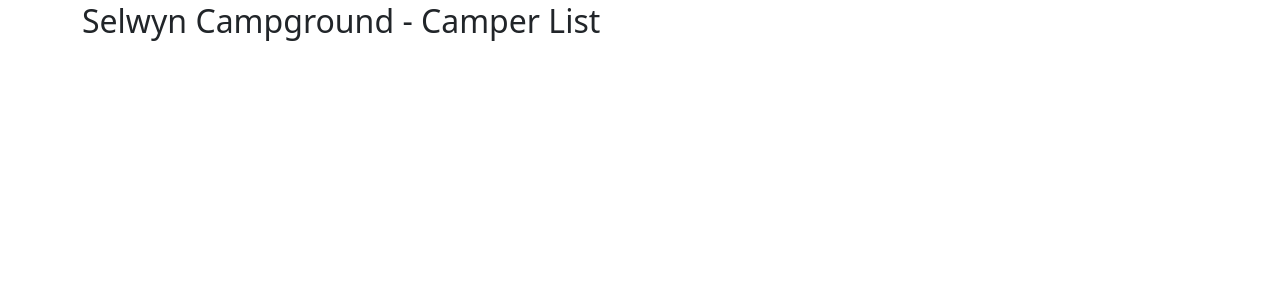
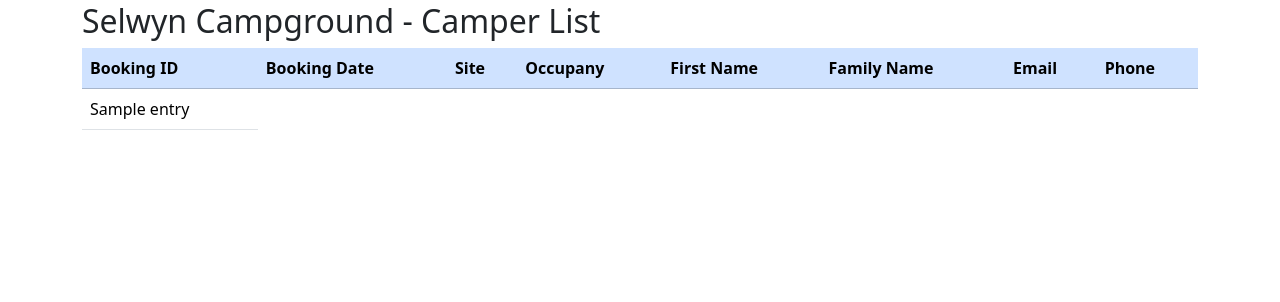
Before and after one commit to TaiJoLo/scg, a Flask app: template templates/camperlist.html in a window 1280 px wide. Shown: the part 72-374 px from the top of the page. Run offline with Flask 3, Linux system fonts and the light colour scheme; the template is opened without the code that fills it: most values are stand-ins (such as "Sample title", 1, 10 or a date in 2020).

Commit message:
feat: Set Flask secret key and add flash messages, move table from datepicker camper to camperlist
- Add secret_key to Flask application for session management and flash messages
- Ensure proper handling of form submission and user feedback for booking form validation

```diff
--- a/app.py
+++ b/app.py
@@ -3,6 +3,7 @@ from flask import render_template
 from flask import request
 from flask import redirect
 from flask import url_for
+from flask import flash
 import re
 from datetime import datetime
 from datetime import date
@@ -12,6 +13,7 @@ from mysql.connector import FieldType
 import connect
 
 app = Flask(__name__)
+app.secret_key = 'flash'
 
 dbconn = None
 connection = None
@@ -47,57 +49,71 @@ def campers():
         connection.execute("SELECT bookings.booking_id,bookings.booking_date,sites.site_id,sites.occupancy ,customers.firstname,customers.familyname,customers.email, customers.phone FROM bookings join sites on site = site_id inner join customers on customer = customer_id where booking_date= %s;",(campDate,))
         camperList = connection.fetchall()
         print(camperList)
-        return render_template("datepickercamper.html", camperlist = camperList)
+        return render_template("camperlist.html", camperlist = camperList)
 
 @app.route("/booking", methods=['GET','POST'])
 def booking():
     if request.method == "GET":
-        return render_template("datepicker.html", currentdate = datetime.now().date())
+        return render_template("datepicker.html", currentdate=datetime.now().date())
     else:
         bookingNights = request.form.get('bookingnights')
         bookingDate = request.form.get('bookingdate')
         occupancy = request.form.get('occupancy')
-        firstNight = date.fromisoformat(bookingDate)
+
+        if not bookingDate:
+            flash('Booking date is required.')
+            return redirect(url_for('booking'))
+
+        try:
+            firstNight = date.fromisoformat(bookingDate)
+        except ValueError:
+            flash('Invalid date format. Please use YYYY-MM-DD.')
+            return redirect(url_for('booking'))
 
         lastNight = firstNight + timedelta(days=int(bookingNights))
         connection = getCursor()
         connection.execute("SELECT * FROM customers;")
         customerList = connection.fetchall()
-        connection.execute("select * from sites where occupancy >= %s AND site_id not in (select site from bookings where booking_date between %s AND %s);",(occupancy,firstNight,lastNight))
+        connection.execute("""SELECT * FROM sites
+                              WHERE occupancy >= %s
+                              AND site_id NOT IN
+                                  (SELECT site
+                                   FROM bookings
+                                   WHERE booking_date BETWEEN %s AND %s);""",
+                           (occupancy, firstNight, lastNight))
         siteList = connection.fetchall()
-        return render_template("bookingform.html", customerlist = customerList, bookingdate=bookingDate, sitelist = siteList, bookingnights = bookingNights, occupancy = occupancy)
+        return render_template("bookingform.html", customerlist=customerList, bookingdate=bookingDate, sitelist=siteList, bookingnights=bookingNights, occupancy=occupancy)
+
 
 @app.route("/booking/add", methods=['POST'])
 def makebooking():
-    # Extracting data from the form
     customer_id = request.form.get('customer')
     site_id = request.form.get('site')
     bookingDate = request.form.get('bookingdate')
     bookingNights = int(request.form.get('bookingnights'))
     occupancy = int(request.form.get('occupancy'))
 
-    # Parsing the booking start date
-    start_date = date.fromisoformat(bookingDate)
+    try:
+        start_date = date.fromisoformat(bookingDate)
+    except ValueError:
+        flash('Invalid date format. Please use YYYY-MM-DD.')
+        return redirect(url_for('booking'))
 
-    # Establishing database connection
     connection = getCursor()
 
-    # Inserting booking data for each night of the booking
     sql_query = """
-        INSERT INTO bookings (booking_date, customer, site,occupancy)
+        INSERT INTO bookings (booking_date, customer, site, occupancy)
         VALUES (%s, %s, %s, %s);
     """
     for night in range(bookingNights):
         booking_night_date = start_date + timedelta(days=night)
         connection.execute(sql_query, (booking_night_date, customer_id, site_id, occupancy))
 
-    # Fetching the customer's first name and family name
     connection.execute("SELECT firstname, familyname FROM customers WHERE customer_id = %s", (customer_id,))
     customer = connection.fetchone()
     fname = customer[0]
     sname = customer[1]
 
-    # Redirecting to a success page
     return render_template('success.html', message='Booking successfully added!', customer_id=customer_id, fname=fname, sname=sname, site_id=site_id, booking_date=bookingDate, booking_nights=bookingNights, occupancy=occupancy)
 
 
--- a/templates/camperlist.html
+++ b/templates/camperlist.html
@@ -1,7 +1,29 @@
-{% extends "base.html" %}
-{% block content %}
+{% extends "base.html" %} {% block content %}
 <h2>Selwyn Campground - Camper List</h2>
 
 <!-- Insert code to loop over the list of campers and display them -->
+<table class="table table-hover">
+  <thead class="table-primary">
+    <tr>
+      <th scope="col">Booking ID</th>
+      <th scope="col">Booking Date</th>
+      <th scope="col">Site</th>
+      <th scope="col">Occupany</th>
+      <th scope="col">First Name</th>
+      <th scope="col">Family Name</th>
+      <th scope="col">Email</th>
+      <th scope="col">Phone</th>
+    </tr>
+  </thead>
+  <tdoby class="table-group-divider">
+    {% for camper in camperlist %}
+    <tr>
+      {% for entry in camper %}
+      <td>{{entry}}</td>
+      {% endfor %}
+    </tr>
+    {% endfor %}
+  </tdoby>
+</table>
 
 {% endblock %}
```
Also changed, not shown: templates/datepickercamper.html (+0 -24 lines).
